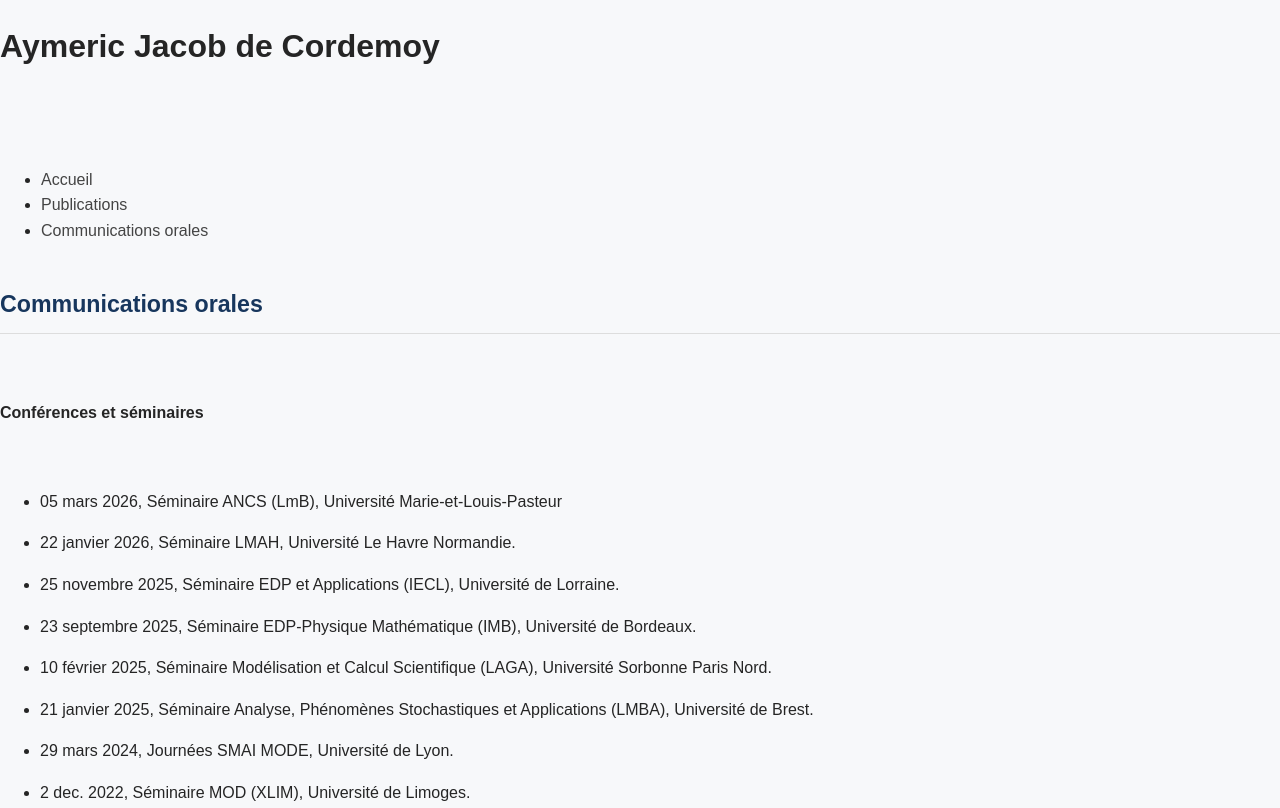
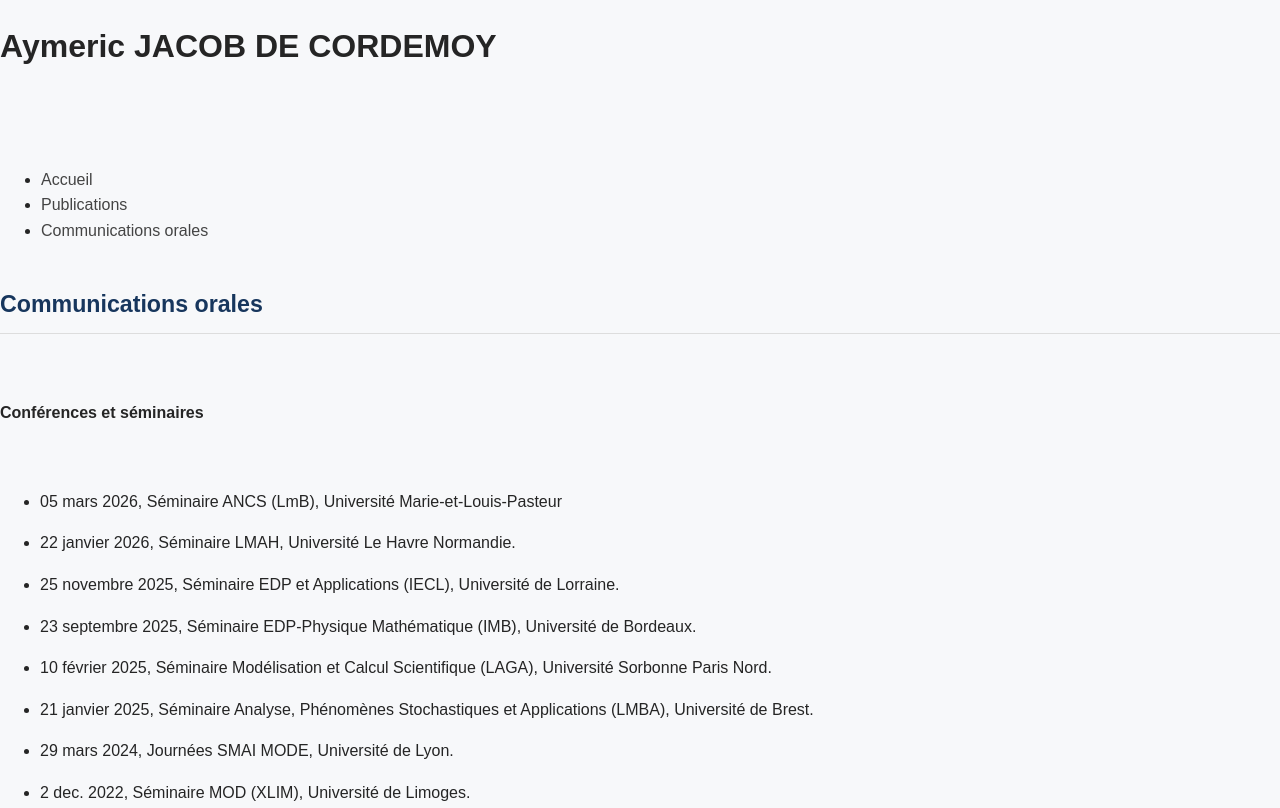
Before and after one commit to AymericJdC/AymericJdC.github.io, a plain HTML site: page communications.html in a window 1280 px wide. Shown: the top 808 px of the page. Drawn offline with Linux system fonts and the light colour scheme.

Commit message:
Update communications.html

```diff
--- a/communications.html
+++ b/communications.html
@@ -7,7 +7,7 @@
 
 <body>
 	<div id="logo">
-		<h1>Aymeric Jacob de Cordemoy</h1>
+		<h1>Aymeric JACOB DE CORDEMOY </h1>
 				<br>
 
 <!--		<h2>Chercheur postdoctoral en mathématiques appliquées  </h2>
```
